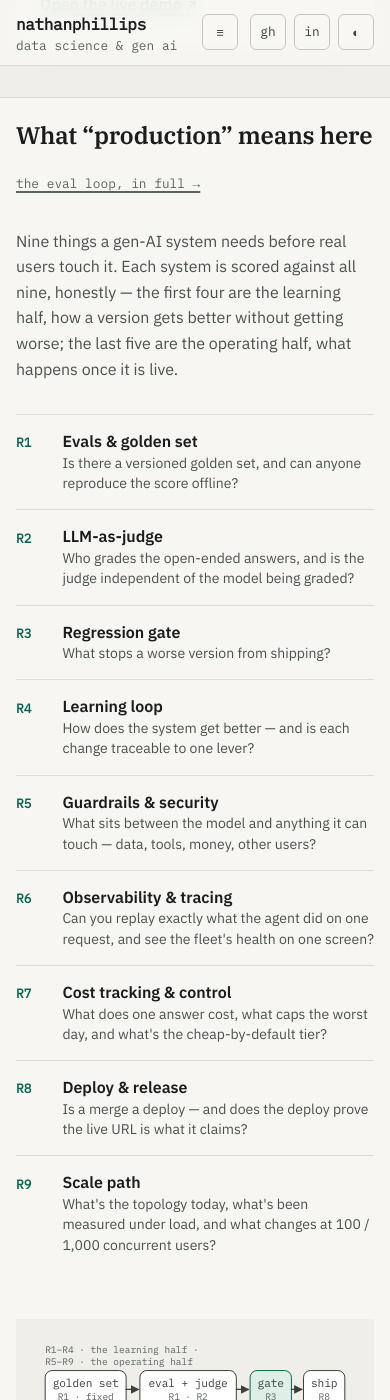
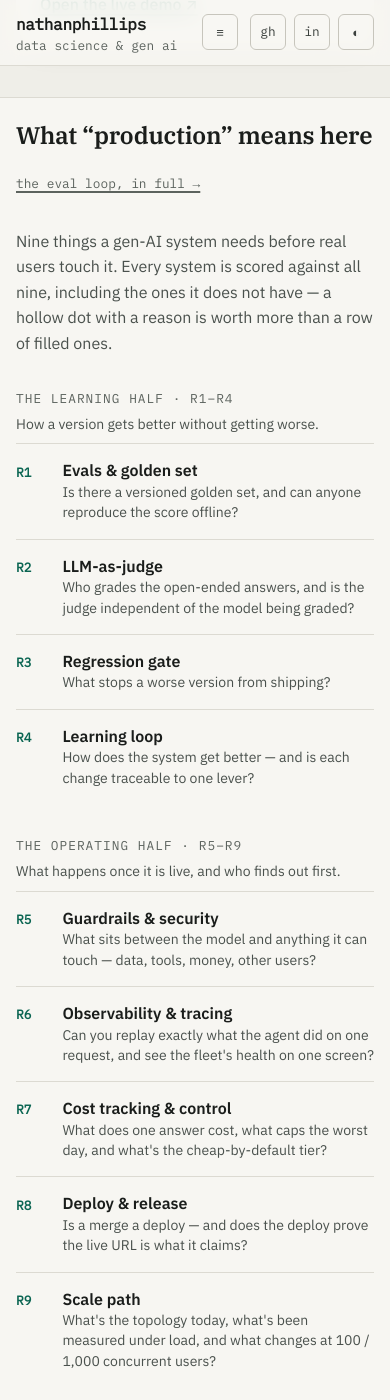
Before and after one commit to nmp-dsci/nmp-dsci.github.io, a Jekyll site: the page built from index.html, in a window 390 px wide and 1400 px high, scrolled down 3670 px. Built offline with Jekyll 4.4.1, drawn with Linux system fonts in a browser that asks for light colours.

Commit message:
feat(home): split the rubric into its two halves, and add the one reveal
Phase 3 of the s06 plan — layout rhythm and the single signature moment.

Below the hero the page was four consecutive grid sections. Two changes, both
with a reason rather than for variety:

- The nine dimensions render as two columns, one per half of the loop, from a
  new `halves:` list in _data/rubric.yml. A 3x3 grid made all nine look like
  peers and hid the only distinction that matters. The section lead no longer
  has to explain in prose what the layout now shows.
- The scale ladder reads as the progression it is: arrows between the rungs, and
  an accent bar on the one rung that is actually deployed.

The reveal is the site's first and only animation: the matrix arrives a row at a
time and the eval-loop figure draws its own connectors, once, on first view.

Both are deliberately non-load-bearing, which the first draft got wrong. The
cascade faded opacity from 0 under `animation-fill-mode: backwards`, so any
browser where the animation did not run — a throttled tab, a rendering hiccup —
would have left thirty-six matrix cells permanently invisible; that is the
site's hero evidence, and DESIGN.md rule 7 exists because of it. The cascade now
animates transform only, so the worst failure is a row sitting 8px low. The SVG
dash properties are likewise a temporary override, cleared on both transitionend
and a timer, so a stalled transition cannot leave the diagram without arrows.

Verified by simulating the failure: with the animation frozen at its start
state, 0 of 36 cells are invisible and 0 of 8 connectors stay dashed.

Checks: contrast audit 50 pairs / 0 failing, 6/6 case-study lint, build clean.

```diff
--- a/_includes/rubric-dims.html
+++ b/_includes/rubric-dims.html
@@ -1,12 +1,19 @@
 {%- comment -%}
-  The nine dimensions as a numbered list, three columns — replaces nine
-  identical cards. Each <li> is the anchor target for every matrix cell and
-  every scorecard row on the site.
+  The nine dimensions, split into the two halves declared in _data/rubric.yml.
+  A 3×3 grid made all nine look like peers and hid the one distinction that
+  matters — the learning half is how a version gets better, the operating half
+  is what happens once it is live. Each <li> is still the anchor target for
+  every matrix cell and every scorecard row on the site.
 {%- endcomment -%}
 {%- assign dims = site.data.rubric.dimensions -%}
-{%- assign ndim = dims | size -%}
+{%- assign from = 1 -%}
+<div class="dims-split">
+  {%- for half in site.data.rubric.halves -%}
+  <section class="dims-half">
+    <p class="label">{{ half.label }} · {{ half.range }}</p>
+    <p class="dims-note">{{ half.blurb }}</p>
     <ol class="dims">
-  {%- for i in (1..ndim) -%}
+      {%- for i in (from..half.upto) -%}
         {%- for d in dims -%}
           {%- if d[1].order == i -%}
       <li id="rubric-{{ d[0] }}">
@@ -17,3 +24,7 @@
         {%- endfor -%}
       {%- endfor -%}
     </ol>
+  </section>
+  {%- assign from = half.upto | plus: 1 -%}
+  {%- endfor -%}
+</div>
--- a/_includes/rubric-matrix.html
+++ b/_includes/rubric-matrix.html
@@ -25,18 +25,18 @@
       {%- for d in dims -%}
         {%- if d[1].order == i -%}
           {%- assign key = d[0] -%}
-    <div class="md" role="rowheader"><i>{{ d[1].ref }}</i>
+    <div class="md" role="rowheader" style="--d:{{ i }}"><i>{{ d[1].ref }}</i>
       <a href="{{ '/' | relative_url }}#rubric-{{ key }}" title="{{ d[1].question | escape }}">{{ d[1].short | default: d[1].label | escape }}</a></div>
           {%- for p in live -%}
             {%- assign cell = p.production.rubric | where: "dimension", key | first -%}
             {%- if cell -%}
               {%- assign st = site.data.rubric.statuses[cell.status] -%}
               {%- assign lbl = st.label | default: cell.status -%}
-    <a class="cell cell-{{ cell.status }}" role="cell"
+    <a class="cell cell-{{ cell.status }}" role="cell" style="--d:{{ i }}"
        href="{{ p.url | relative_url }}#s{{ d[1].section }}"
        title="{{ p.title | escape }} — {{ d[1].label | escape }}: {{ lbl | escape }}">{{ lbl }}<span class="sr-only"> — {{ p.title | escape }}, {{ d[1].label | escape }}</span></a>
             {%- else -%}
-    <div class="cell cell-na" role="cell">not scored</div>
+    <div class="cell cell-na" role="cell" style="--d:{{ i }}">not scored</div>
             {%- endif -%}
           {%- endfor -%}
         {%- endif -%}
--- a/_includes/scale-ladder.html
+++ b/_includes/scale-ladder.html
@@ -12,7 +12,7 @@
     {%- assign rk = r[0] | append: "" -%}
     {%- assign rung = r[1] -%}
     {%- assign rkd = rk | replace: "1000", "1,000" -%}
-  <div class="rung{% if hl and rk == hl %} here{% endif %}">
+  <div class="rung{% if rung.state == "deployed" %} deployed{% endif %}{% if hl and rk == hl %} here{% endif %}">
     <span class="n">rung {{ rkd }}{% if hl and rk == hl %} · this system{% endif %}</span>
     <h3>{{ rung.label }}</h3>
     <span class="state">{{ rung.state }}{% if rung.tag %} · {{ rung.tag }}{% endif %}</span>
--- a/_layouts/home.html
+++ b/_layouts/home.html
@@ -43,10 +43,9 @@ layout: default
       <h2 id="rubric-h">What “production” means here</h2>
       <a class="lnk aside" href="{{ '/practices/eval-loop/' | relative_url }}">the eval loop, in full →</a>
     </div>
-    <p class="sec-lead">Nine things a gen-AI system needs before real users touch it. Each system is
-      scored against all nine, honestly — the first four are the learning half, how a version gets
-      better without getting worse; the last five are the operating half, what happens once it is
-      live.</p>
+    <p class="sec-lead">Nine things a gen-AI system needs before real users touch it. Every system
+      is scored against all nine, including the ones it does not have — a hollow dot with a reason
+      is worth more than a row of filled ones.</p>
     {% include rubric-dims.html %}
 
     <figure class="fig" style="margin-top:var(--s7)">
@@ -75,3 +74,5 @@ layout: default
     {% include practice-list.html %}
   </div>
 </section>
+
+<script src="{{ '/assets/js/reveal.js' | relative_url }}" defer></script>
--- a/assets/css/main.css
+++ b/assets/css/main.css
@@ -330,8 +330,13 @@ a.cell:hover{text-decoration:none;transform:scale(1.04);box-shadow:var(--shadow)
 }
 
 /* ------------------------------------------------- 8 · the nine dimensions */
-.dims{list-style:none;margin:0;padding:0;display:grid;gap:0 var(--s7);
-  grid-template-columns:repeat(3,minmax(0,1fr))}
+/* Two columns, one per half of the loop — not a 3×3 grid of nine peers. The
+   distinction the section lead makes is now visible in the layout. */
+.dims-split{display:grid;gap:var(--s7);grid-template-columns:minmax(0,4fr) minmax(0,5fr)}
+.dims-half > .label{margin-bottom:var(--s1)}
+.dims-note{font-size:var(--t-1);color:var(--muted);margin:0 0 var(--s2);max-width:44ch}
+.dims{list-style:none;margin:0;padding:0;display:grid;gap:0;
+  grid-template-columns:minmax(0,1fr)}
 .dims li{display:grid;grid-template-columns:2.4rem minmax(0,1fr);gap:var(--s2);
   padding-block:var(--s4);border-top:1px solid var(--line);scroll-margin-top:5rem}
 .dims .ref{font-family:var(--mono);font-size:var(--t-2);font-weight:600;color:var(--accent);
@@ -339,11 +344,17 @@ a.cell:hover{text-decoration:none;transform:scale(1.04);box-shadow:var(--shadow)
 .dims b{display:block;font-size:var(--t0);color:var(--ink);line-height:var(--lh-snug)}
 .dims span{font-size:var(--t-1);color:var(--muted);line-height:1.45}
 .dims li:target b{color:var(--accent)}
-@media (max-width:900px){ .dims{grid-template-columns:repeat(2,minmax(0,1fr));gap:0 var(--s6)} }
-@media (max-width:620px){ .dims{grid-template-columns:minmax(0,1fr)} }
+@media (max-width:820px){ .dims-split{grid-template-columns:minmax(0,1fr);gap:var(--s6)} }
 
 /* ----------------------------------------------------- 9 · the scale ladder */
-.ladder{display:grid;gap:var(--s5);grid-template-columns:repeat(3,minmax(0,1fr))}
+/* 10 → 100 → 1,000 is a sequence, not three peers: the rungs are connected,
+   and the one that is actually deployed carries the accent. */
+.ladder{display:grid;gap:var(--s6);grid-template-columns:repeat(3,minmax(0,1fr))}
+.ladder .rung{position:relative}
+.ladder .rung:not(:last-child)::after{content:"→";position:absolute;
+  right:calc(var(--s6) * -1);width:var(--s6);top:50%;transform:translateY(-50%);
+  text-align:center;font-family:var(--mono);font-size:var(--t0);color:var(--line-3)}
+.rung.deployed{box-shadow:inset 0 3px 0 var(--accent),var(--shadow)}
 .rung{background:var(--panel);border-radius:var(--r);padding:var(--s5);box-shadow:var(--shadow);
   display:flex;flex-direction:column;gap:var(--s2)}
 .rung.here{box-shadow:inset 0 0 0 2px var(--accent),var(--shadow)}
@@ -357,7 +368,12 @@ a.cell:hover{text-decoration:none;transform:scale(1.04);box-shadow:var(--shadow)
   margin-left:var(--s2)}
 .rung .reach{font-size:var(--t-1);color:var(--muted);line-height:1.45}
 .ladder-note{font-size:var(--t-1);color:var(--muted);max-width:78ch;margin:var(--s5) 0 0}
-@media (max-width:820px){ .ladder{grid-template-columns:minmax(0,1fr)} }
+@media (max-width:820px){
+  .ladder{grid-template-columns:minmax(0,1fr);gap:var(--s5)}
+  .ladder .rung:not(:last-child)::after{content:"↓";right:auto;left:50%;top:auto;
+    bottom:calc(var(--s5) * -1);width:var(--s5);height:var(--s5);
+    transform:translateX(-50%);line-height:var(--s5)}
+}
 
 /* --------------------------------------------------------- 10 · practices */
 .practices{display:grid;gap:var(--s5);grid-template-columns:repeat(3,minmax(0,1fr))}
@@ -632,3 +648,25 @@ a.cell:hover{text-decoration:none;transform:scale(1.04);box-shadow:var(--shadow)
 .evidence-note b{display:block;font-family:var(--mono);font-size:var(--t-2);font-weight:500;
   letter-spacing:var(--track-label);text-transform:uppercase;color:var(--faint);
   margin-bottom:var(--s2)}
+
+/* --------------------------------------------------- 16 · the one animation
+   The site's only reveal, added by assets/js/reveal.js on first view of the
+   matrix. `--d` is the cell's row, so the matrix arrives a row at a time rather
+   than all thirty-six cells at once.
+
+   It animates transform and nothing else. An earlier version faded opacity from
+   0, which meant that any browser where the animation did not run — a throttled
+   background tab, a rendering hiccup — left the site's most important evidence
+   permanently invisible behind `animation-fill-mode: backwards`. The reveal is
+   not allowed to be load-bearing: the worst it can now do on failure is leave a
+   row sitting 8px low. Without the script `.is-in` never lands at all and every
+   cell is simply present, which is the correct page. */
+@media (prefers-reduced-motion:no-preference){
+  .star.is-in .md,.star.is-in .cell{
+    animation:cell-in var(--dur) var(--ease) backwards;
+    animation-delay:calc(var(--d,0) * 45ms)}
+}
+@keyframes cell-in{
+  from{transform:translateY(8px)}
+  to{transform:none}
+}
--- /dev/null
+++ b/assets/js/reveal.js
@@ -0,0 +1,77 @@
+/* reveal.js — the site's one signature moment, and its only animation.
+
+   Two effects, both on the home page, both once, both on first view:
+     · the rubric matrix arrives one row at a time (CSS, staggered by --d)
+     · the eval-loop figure draws its own connectors
+
+   Everything here is an enhancement over a page that is already complete and
+   readable. If this file never loads, nothing is hidden and nothing is missing
+   — that is why the CSS animates only under `.is-in`, which only this file
+   adds. Motion is disabled outright when the visitor asks for less of it. */
+(function () {
+  'use strict';
+
+  if (window.matchMedia && window.matchMedia('(prefers-reduced-motion: reduce)').matches) return;
+  if (!('IntersectionObserver' in window)) return;
+
+  /* Fire once, when at least a fifth of the element is on screen. */
+  function once(el, fn) {
+    var io = new IntersectionObserver(function (entries) {
+      entries.forEach(function (e) {
+        if (!e.isIntersecting) return;
+        io.disconnect();
+        fn(e.target);
+      });
+    }, { threshold: 0.2 });
+    io.observe(el);
+  }
+
+  /* ---- 1. the matrix, a row at a time -----------------------------------
+     Each cell carries `--d`, its row number, written by rubric-matrix.html.
+     The delay lives in CSS so the whole effect is one class. */
+  var star = document.querySelector('.star');
+  if (star) once(star, function (el) { el.classList.add('is-in'); });
+
+  /* ---- 2. the eval loop draws itself ------------------------------------
+     Connectors only. Boxes and labels are present from the first paint, so the
+     figure is legible for the whole ~1.2s the strokes take.
+
+     The dash properties are a TEMPORARY override and every one of them is
+     cleared on a timer, whether or not the transition ever ran. Without that
+     the failure mode is a diagram with no arrows — a stalled transition would
+     leave every connector dashed out of sight for good. The animation is never
+     allowed to be the thing that decides whether content is visible. */
+  var fig = document.querySelector('#rubric .dia');
+  if (!fig) return;
+
+  once(fig, function (svg) {
+    var lines = svg.querySelectorAll('path, line, polyline');
+    if (!lines.length) return;
+
+    Array.prototype.forEach.call(lines, function (el, i) {
+      var len;
+      try { len = el.getTotalLength(); } catch (e) { return; }
+      if (!len || !isFinite(len)) return;
+
+      var delay = i * 45;
+      var clear = function () {
+        el.style.transition = '';
+        el.style.strokeDasharray = '';
+        el.style.strokeDashoffset = '';
+      };
+
+      el.style.strokeDasharray = len;
+      el.style.strokeDashoffset = len;
+      /* Two frames, so the starting offset is painted before the transition. */
+      requestAnimationFrame(function () {
+        requestAnimationFrame(function () {
+          el.style.transition = 'stroke-dashoffset 700ms cubic-bezier(.2,.7,.2,1) ' + delay + 'ms';
+          el.style.strokeDashoffset = '0';
+        });
+      });
+      /* The guarantee: drawn or not, the line is back to its real state. */
+      el.addEventListener('transitionend', clear, { once: true });
+      setTimeout(clear, delay + 700 + 400);
+    });
+  });
+})();
```
Also changed, not shown: _data/rubric.yml (+13 -0 lines). Lines whose indentation alone changed are shown as unchanged.
